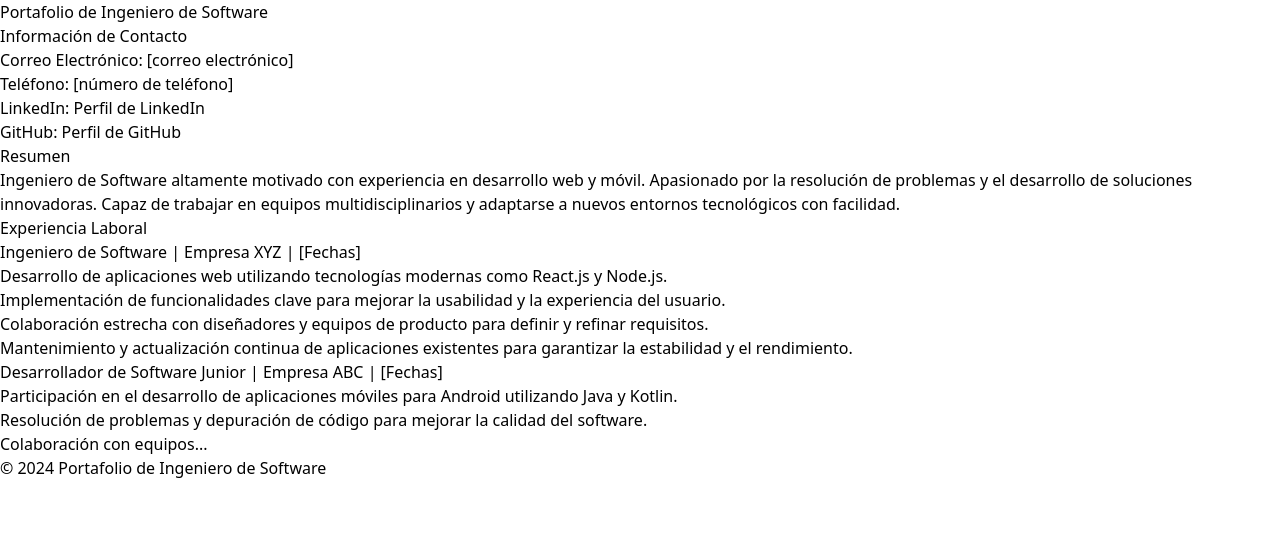
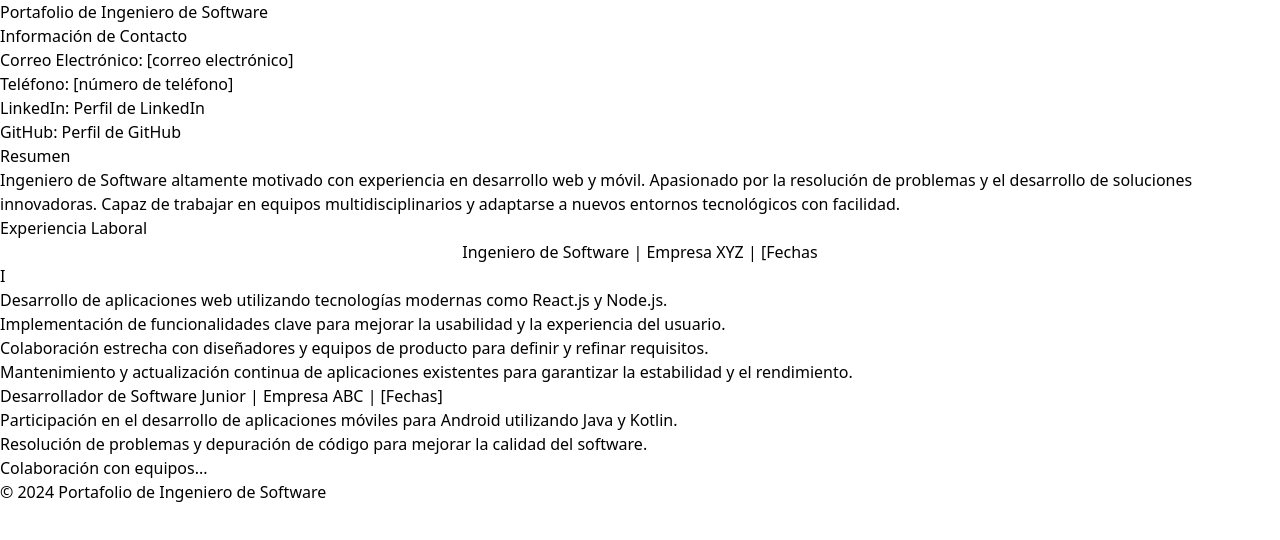
Before and after one commit to jhonortiz12/vercel-elec, a React (Vite) app: page / in a window 1280 px wide. Shown: the top 540 px of the page. Built offline with nearby package versions, Linux system fonts and the light colour scheme.

Commit message:
nuevo cambio

```diff
--- a/src/App.jsx
+++ b/src/App.jsx
@@ -20,7 +20,7 @@ function PortafolioIngenieroSoftware() {
             <section className="experience">
                 <h2>Experiencia Laboral</h2>
                 <article>
-                    <h3>Ingeniero de Software | Empresa XYZ | [Fechas]</h3>
+                    <h3>  <center>Ingeniero de Software | Empresa XYZ | [Fechas</center>I</h3>
                     <ul>
                         <li>Desarrollo de aplicaciones web utilizando tecnologías modernas como React.js y Node.js.</li>
                         <li>Implementación de funcionalidades clave para mejorar la usabilidad y la experiencia del usuario.</li>
```
